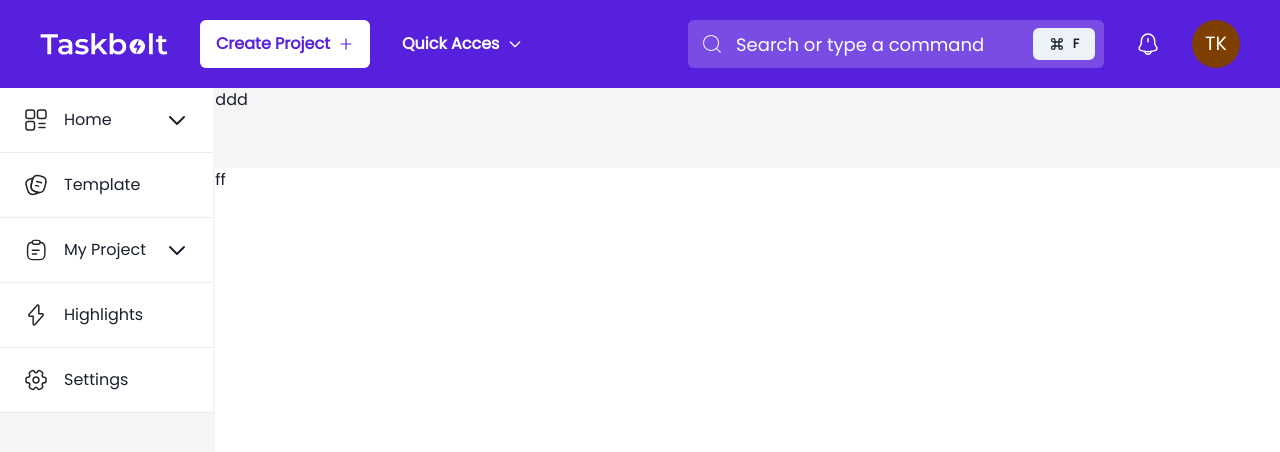
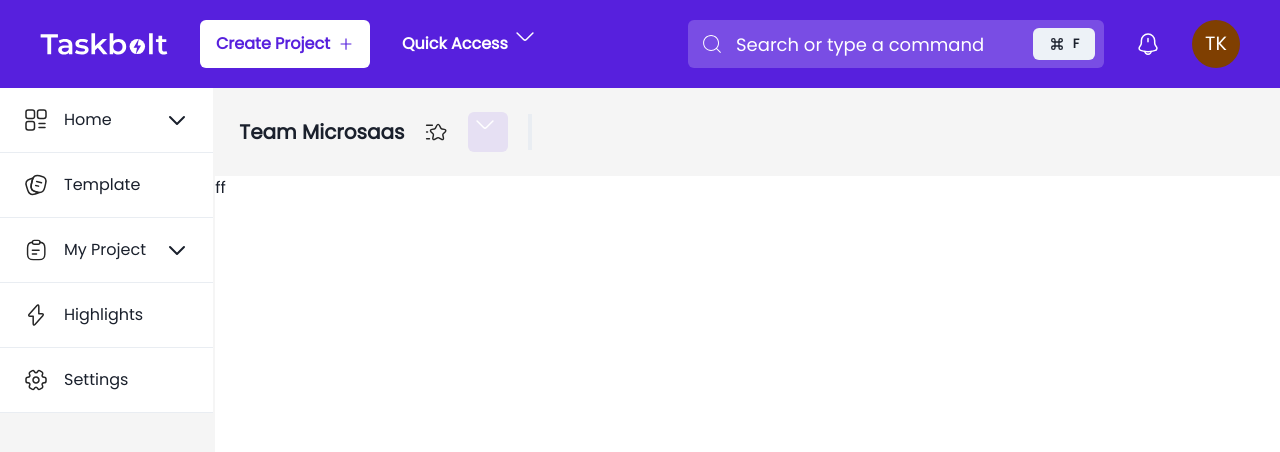
Before and after one commit to damaestro165/Taskbolt, a React (Vite) app: page /dashboard in a window 1280 px wide. Shown: the top 452 px of the page. Built offline with nearby package versions, Linux system fonts and the light colour scheme; sample sign-in values are in the browser's storage.

Commit message:
Feat: Project Bar

```diff
--- /dev/null
+++ b/src/assets/Icons/ChevondownIcon.jsx
@@ -0,0 +1,19 @@
+import { Icon } from '@chakra-ui/react';
+import React from 'react';
+
+const ChevondownIcon = (props) => {
+  return (
+    <Icon xmlns='http://www.w3.org/2000/svg' fill='none' {...props}>
+      <path
+        stroke='#fff'
+        strokeLinecap='round'
+        strokeLinejoin='round'
+        strokeMiterlimit='10'
+        strokeWidth='1.5'
+        d='M16.92.95 10.4 7.47c-.77.77-2.03.77-2.8 0L1.08.95'
+      />
+    </Icon>
+  );
+};
+
+export default ChevondownIcon;
--- a/src/component/Menu.jsx
+++ b/src/component/Menu.jsx
@@ -1,18 +1,21 @@
 import { MenuButton, MenuList, Menu, Button, MenuItem } from '@chakra-ui/react';
 import React from 'react';
 import { HiOutlineChevronDown } from 'react-icons/hi';
+import ChevondownIcon from '../assets/Icons/ChevondownIcon';
 
-const MenuComp = () => {
+const MenuComp = ({ title }) => {
   return (
     <Menu>
       <MenuButton
         as={Button}
         variant='unstyled'
-        rightIcon={<HiOutlineChevronDown size='1rem' />}
+        rightIcon={<ChevondownIcon boxSize='1.5rem' color='white' />}
         color='white'
         display='flex'
+        justifyContent='center'
+        alignItems='center'
       >
-        Quick Acces
+        {title}
       </MenuButton>
       <MenuList>
         <MenuItem>Download</MenuItem>
--- /dev/null
+++ b/src/component/ProjectBar.jsx
@@ -0,0 +1,26 @@
+import { Box, Center, Divider, IconButton, Text } from '@chakra-ui/react';
+import React from 'react';
+import StaredIcon from '../assets/Icons/StaredIcon';
+import { HiChevronDown } from 'react-icons/hi';
+import ChevondownIcon from '../assets/Icons/ChevondownIcon';
+
+const ProjectBar = () => {
+  return (
+    <Box className='flex p-6'>
+      <Box className=' flex items-center gap-5'>
+        <Text className=' text-xl font-semibold'>Team Microsaas</Text>
+        <StaredIcon boxSize={6} />
+        <IconButton bg='#e6e0f3' icon={<ChevondownIcon boxSize='1.5rem' />} />
+        <Center height='2rem'>
+          <Divider
+            orientation='vertical'
+            borderWidth='.15rem'
+            variant='solid'
+          />
+        </Center>
+      </Box>
+    </Box>
+  );
+};
+
+export default ProjectBar;
--- a/src/component/ProjectBoard.jsx
+++ b/src/component/ProjectBoard.jsx
@@ -1,9 +1,10 @@
 import React from 'react';
+import ProjectBar from './ProjectBar';
 
 const ProjectBoard = () => {
   return (
     <div className='w-5/6 '>
-      <div className=' h-[5rem]'>ddd</div>
+      <ProjectBar />
       <div className=' h-full bg-white w-full'>ff</div>
     </div>
   );
--- a/src/component/SideBar.jsx
+++ b/src/component/SideBar.jsx
@@ -59,7 +59,7 @@ const SideBar = () => {
         </NavLink>
 
         <Collapse in={integrations.isOpen}>
-          <Box className='flex flex-col justify-center items-center gap-6 bg-white text-[1rem] py-4 px-10'>
+          <Box className='flex flex-col justify-center items-center gap-8 bg-white text-[1rem] py-4 px-10'>
             <NavLink className='flex items-center text-[1rem] justify-between w-full px-6 '>
               <ProjectIcon boxSize={6} />
               <Text className='w-3/4'> Sections</Text>
--- a/src/component/TopBar.jsx
+++ b/src/component/TopBar.jsx
@@ -36,7 +36,7 @@ const TopBar = () => {
         >
           Create Project
         </Button>
-        <MenuComp />
+        <MenuComp title='Quick Access' />
       </HStack>
       <HStack spacing='2rem'>
         <InputGroup size='lg' py='-2.5rem'>
```
